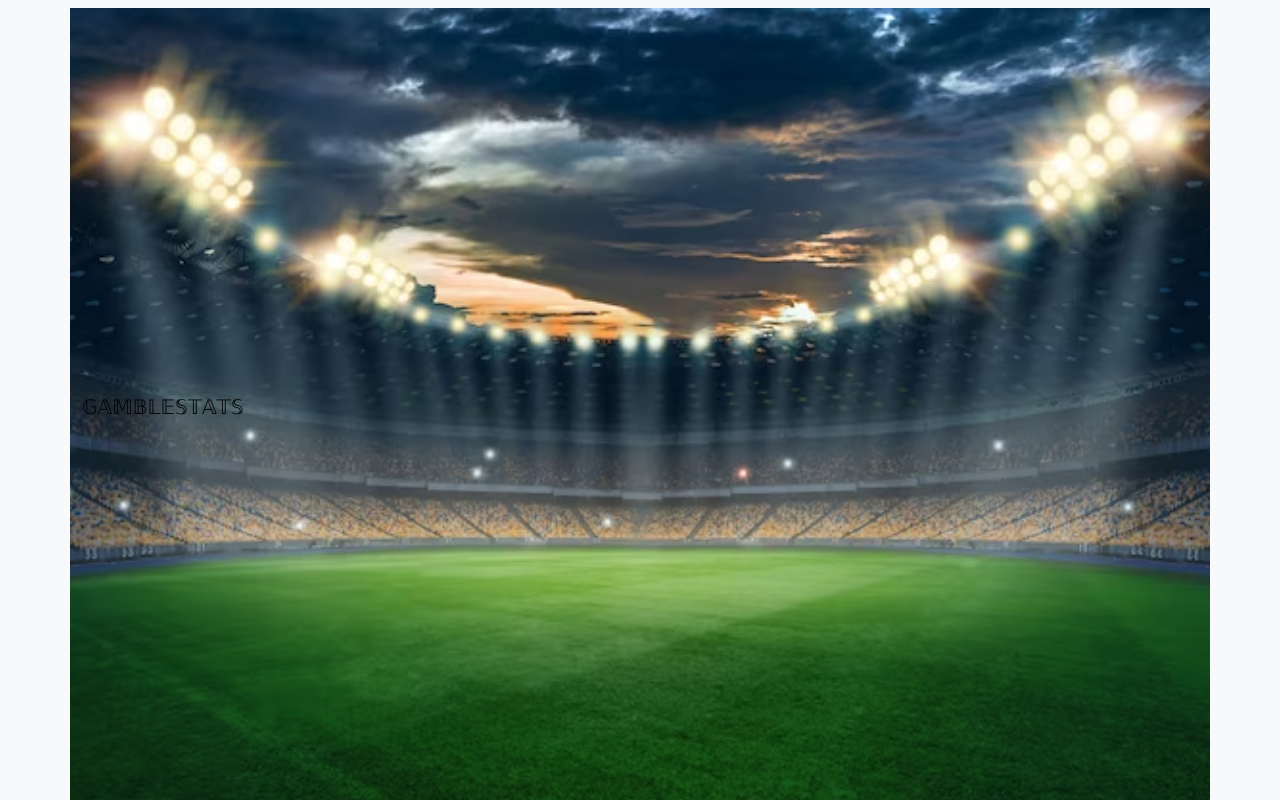
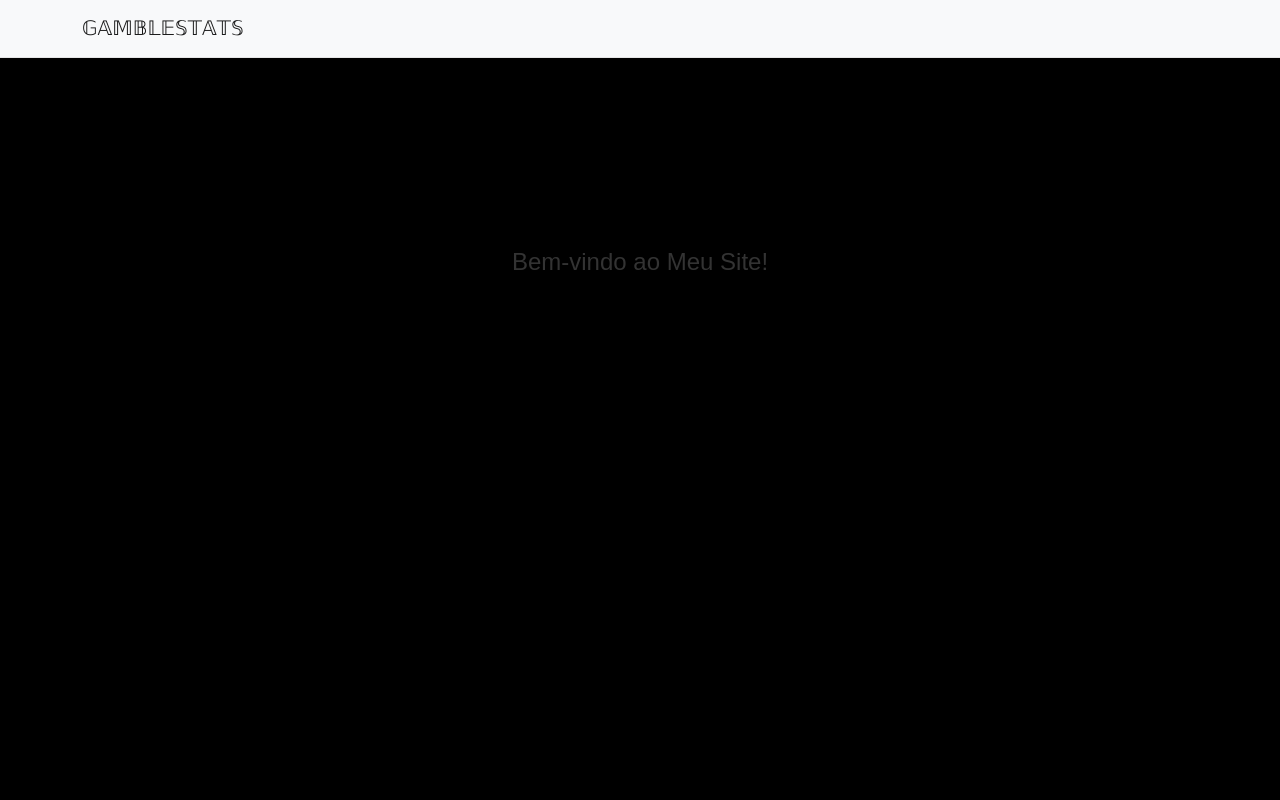
Before and after one commit to Guincky/gamblestats, a React (Create React App) app: page / in a window 1280 px wide. Shown: the top 800 px of the page. Built offline with nearby package versions, Linux system fonts and the light colour scheme.

Commit message:
Update entrada.css

```diff
--- a/src/views/entrada.css
+++ b/src/views/entrada.css
@@ -1,10 +1,5 @@
 .container {
   text-align: center; /* Centralizar o texto */
-  background-image: url('../views/entrada.avif'); /* Substitua pelo caminho da sua imagem */
-  background-size: cover; /* Para cobrir todo o elemento */
-  background-position: center; /* Para centralizar a imagem */
-  height: 100vh; /* Ajuste a altura conforme necessário */
-  /* Outros estilos desejados */
 }
 
 .titulo-bem-vindo {
```
